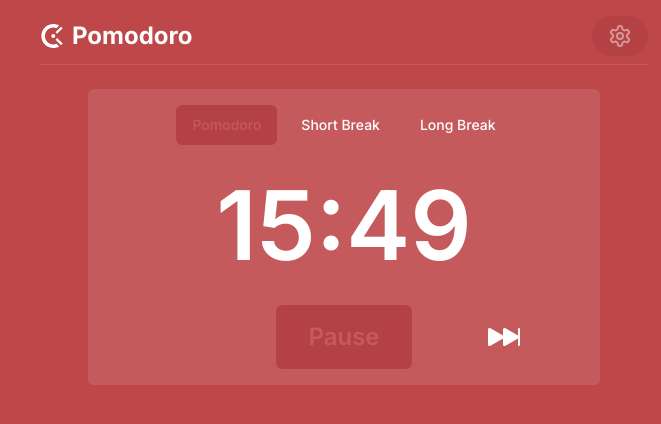
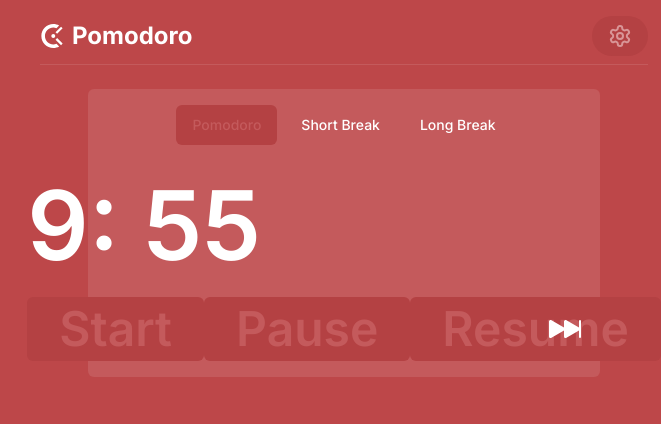
Before and after one commit to jasonfelix23/pomodoro-clock, a Next.js app in the folder frontend/: page /home in a window 1280 px wide. Shown: the top 424 px of the page, without its empty margins (296-957 px from the left). Built offline with nearby package versions, Linux system fonts and the light colour scheme; no server answers.

Commit message:
figured out timer

```diff
--- a/frontend/app/home/_components/Clock.tsx
+++ b/frontend/app/home/_components/Clock.tsx
@@ -1,35 +1,54 @@
 "use client";
 import { changeTheme } from '@/app/utils/theme-changer';
-import { Button } from '@/components/ui/button'
-import React, { useState } from 'react'
-import { BsSkipForwardFill } from 'react-icons/bs'
+import { Button } from '@/components/ui/button';
+import React, { useEffect, useState} from 'react';
+import Timer from './Timer';
 
 const themes = ['scary-red', 'grassy-green', 'bleed-blue'];
+
 const Clock = () => {
   const [userState, setUserState] = useState<number>(0);
+
+
   const handleUserState = (index: number) => {
-        if(index == userState){
+    if (index === userState) {
       return;
     }
     changeTheme(themes[index]);
     setUserState(index);
-    }
+  };
+
+  const time = new Date();
+  time.setSeconds(time.getSeconds() + 600); // 10 minutes timer
+
+
   return (
     <main className='p-4 mx-auto bg-secondary w-4/5 rounded-md'>
       <div className='container flex flex-col gap-2 items-center'>
         <div className='flex flex-wrap gap-2'>
-                <Button className={`text-sm ${userState == 0? 'bg-primary text-secondary' : 'bg-transparent'}`} onClick={()=>handleUserState(0)}>Pomodoro</Button>
-                <Button className={`text-sm ${userState == 1? 'bg-primary text-secondary' : 'bg-transparent'}`} onClick={() => handleUserState(1)}>Short Break</Button>
-                <Button className={`text-sm ${userState == 2? 'bg-primary text-secondary' : 'bg-transparent'}`} onClick={() =>handleUserState(2)}>Long Break</Button>
+          <Button
+            className={`text-sm ${userState === 0 ? 'bg-primary text-secondary' : 'bg-transparent'}`}
+            onClick={() => handleUserState(0)}
+          >
+            Pomodoro
+          </Button>
+          <Button
+            className={`text-sm ${userState === 1 ? 'bg-primary text-secondary' : 'bg-transparent'}`}
+            onClick={() => handleUserState(1)}
+          >
+            Short Break
+          </Button>
+          <Button
+            className={`text-sm ${userState === 2 ? 'bg-primary text-secondary' : 'bg-transparent'}`}
+            onClick={() => handleUserState(2)}
+          >
+            Long Break
+          </Button>
         </div>
-            <h2 className='text-[72px] md:text-[96px] font-semibold'>15:49</h2>
-            <div className='relative w-full flex justify-center items-center'>
-                <Button className='bg-primary text-[16px] md:text-[24px] lg-text[48px] font-semibold p-2 md:p-4 lg:p-8 text-secondary'>Pause</Button>
-                <BsSkipForwardFill className='absolute right-0 md:right-8 lg:right-8 text-[20px] md:text-[32px]' />
-            </div>
+        <Timer expiryTimestamp={time}/>
       </div>
     </main>
-  )
-}
+  );
+};
 
-export default Clock
+export default Clock;
--- /dev/null
+++ b/frontend/app/home/_components/Timer.tsx
@@ -0,0 +1,42 @@
+import React from 'react';
+import { useTimer } from 'react-timer-hook';
+import { BsSkipForwardFill } from 'react-icons/bs';
+import { Button } from '@/components/ui/button';
+
+const Timer = ({expiryTimestamp} : {expiryTimestamp:Date}) => {
+    const {totalSeconds, seconds, minutes, hours, isRunning, start, pause, resume, restart} = useTimer({expiryTimestamp});
+    const handleResetClick = () => {
+        const time = new Date();
+        time.setSeconds(time.getSeconds() + 300);
+        restart(time)
+    }
+  return (
+    <div>
+        <h2 className='text-[72px] md:text-[96px] font-semibold'>{minutes}: {seconds}</h2>
+        <div className='relative w-full flex justify-center items-center'>
+            <Button
+              className='bg-primary text-[16px] md:text-[24px] lg:text-[48px] font-semibold p-2 md:p-4 lg:p-8 text-secondary'
+              onClick={start}
+            >
+              Start
+            </Button>
+            <Button
+              className='bg-primary text-[16px] md:text-[24px] lg:text-[48px] font-semibold p-2 md:p-4 lg:p-8 text-secondary'
+              onClick={pause}
+            >
+              Pause
+            </Button>
+            <Button
+              className='bg-primary text-[16px] md:text-[24px] lg:text-[48px] font-semibold p-2 md:p-4 lg:p-8 text-secondary'
+              onClick={resume}
+            >
+              Resume
+            </Button>
+
+          <BsSkipForwardFill className='absolute right-0 md:right-8 lg:right-20 text-[20px] md:text-[32px]' onClick={handleResetClick}/>
+        </div>
+    </div>
+  )
+}
+
+export default Timer
--- a/frontend/package.json
+++ b/frontend/package.json
@@ -18,8 +18,10 @@
     "next": "14.2.4",
     "react": "^18",
     "react-beautiful-dnd": "^13.1.1",
+    "react-countdown": "^2.3.5",
     "react-dom": "^18",
     "react-icons": "^5.2.1",
+    "react-timer-hook": "^3.0.7",
     "tailwind-merge": "^2.4.0",
     "tailwindcss-animate": "^1.0.7"
   },
```
Also changed, not shown: 1 other file (tests, documents, lock files or other folders). Lines whose indentation alone changed are shown as unchanged.
